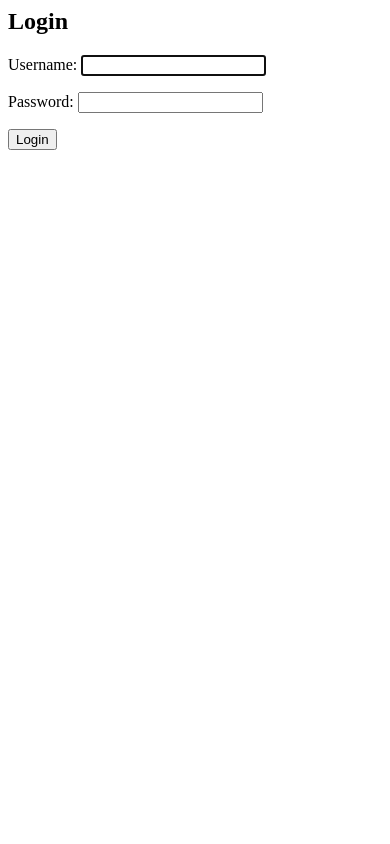
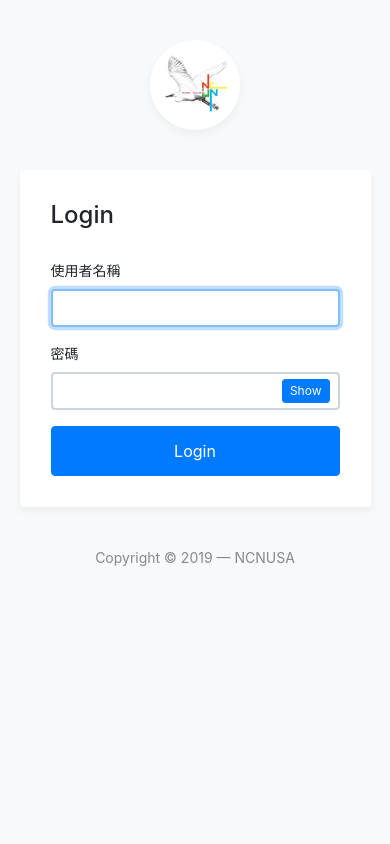
Before and after one commit to NCNUSA/member, a Django app: page /accounts/login/ in a window 390 px wide. Run offline with Django 3.2, Linux system fonts and the light colour scheme; some libraries are stand-ins or nearby versions.

Commit message:
美化首頁、新增檢查表單說明圖片

```diff
--- /dev/null
+++ b/static/css/my-login.css
@@ -0,0 +1,76 @@
+html,body {
+	height: 100%;
+}
+
+body.my-login-page {
+	background-color: #f7f9fb;
+	font-size: 14px;
+}
+
+.my-login-page .brand {
+	width: 90px;
+	height: 90px;
+	overflow: hidden;
+	border-radius: 50%;
+	margin: 0 auto;
+	margin: 40px auto;
+	box-shadow: 0 4px 8px rgba(0,0,0,.05);
+	position: relative;
+	z-index: 1;
+}
+
+.my-login-page .brand img {
+	width: 100%;
+}
+
+.my-login-page .card-wrapper {
+	width: 400px;
+}
+
+.my-login-page .card {
+	border-color: transparent;
+	box-shadow: 0 4px 8px rgba(0,0,0,.05);
+}
+
+.my-login-page .card.fat {
+	padding: 10px;
+}
+
+.my-login-page .card .card-title {
+	margin-bottom: 30px;
+}
+
+.my-login-page .form-control {
+	border-width: 2.3px;
+}
+
+.my-login-page .form-group label {
+	width: 100%;
+}
+
+.my-login-page .btn.btn-block {
+	padding: 12px 10px;
+}
+
+.my-login-page .footer {
+	margin: 40px 0;
+	color: #888;
+	text-align: center;
+}
+
+@media screen and (max-width: 425px) {
+	.my-login-page .card-wrapper {
+		width: 90%;
+		margin: 0 auto;
+	}
+}
+
+@media screen and (max-width: 320px) {
+	.my-login-page .card.fat {
+		padding: 0;
+	}
+
+	.my-login-page .card.fat .card-body {
+		padding: 15px;
+	}
+}
--- /dev/null
+++ b/static/js/my-login.js
@@ -0,0 +1,84 @@
+/******************************************
+ * My Login
+ *
+ * Bootstrap 4 Login Page
+ *
+ * @author          Muhamad Nauval Azhar
+ * @uri 			https://nauval.in
+ * @copyright       Copyright (c) 2018 Muhamad Nauval Azhar
+ * @license         My Login is licensed under the MIT license.
+ * @github          https://github.com/nauvalazhar/my-login
+ * @version         1.2.0
+ *
+ * Help me to keep this project alive
+ * https://www.buymeacoffee.com/mhdnauvalazhar
+ *
+ ******************************************/
+
+'use strict';
+
+$(function() {
+
+	$("input[type='password'][data-eye]").each(function(i) {
+		var $this = $(this),
+			id = 'eye-password-' + i,
+			el = $('#' + id);
+
+		$this.wrap($("<div/>", {
+			style: 'position:relative',
+			id: id
+		}));
+
+		$this.css({
+			paddingRight: 60
+		});
+		$this.after($("<div/>", {
+			html: 'Show',
+			class: 'btn btn-primary btn-sm',
+			id: 'passeye-toggle-'+i,
+		}).css({
+				position: 'absolute',
+				right: 10,
+				top: ($this.outerHeight() / 2) - 12,
+				padding: '2px 7px',
+				fontSize: 12,
+				cursor: 'pointer',
+		}));
+
+		$this.after($("<input/>", {
+			type: 'hidden',
+			id: 'passeye-' + i
+		}));
+
+		var invalid_feedback = $this.parent().parent().find('.invalid-feedback');
+
+		if(invalid_feedback.length) {
+			$this.after(invalid_feedback.clone());
+		}
+
+		$this.on("keyup paste", function() {
+			$("#passeye-"+i).val($(this).val());
+		});
+		$("#passeye-toggle-"+i).on("click", function() {
+			if($this.hasClass("show")) {
+				$this.attr('type', 'password');
+				$this.removeClass("show");
+				$(this).removeClass("btn-outline-primary");
+			}else{
+				$this.attr('type', 'text');
+				$this.val($("#passeye-"+i).val());
+				$this.addClass("show");
+				$(this).addClass("btn-outline-primary");
+			}
+		});
+	});
+
+	$(".my-login-validation").submit(function() {
+		var form = $(this);
+        if (form[0].checkValidity() === false) {
+          event.preventDefault();
+          event.stopPropagation();
+        }
+		form.addClass('was-validated');
+	});
+});
--- a/templates/GoogleSheet/list.html
+++ b/templates/GoogleSheet/list.html
@@ -24,6 +24,7 @@
                                 <a class="nav-item nav-link" href="{% url 'index' %}">會員搜尋</a>
                                 <a class="nav-item nav-link" href="{% url 'gp.list' %}">群組</a>
                                 <a class="nav-item nav-link active" href="{% url 'GoogleSheet' %}">表單資料</a>
+                                <a class="nav-item nav-link" href="{% url 'sheet_check' %}">檢查表單</a>
                                 <a class="nav-item nav-link" href="{% url 'admin:index' %}">管理後台</a>
                                 <a class="nav-item nav-link" href="{% url 'logout' %}">登出</a>
                         </div>
--- a/templates/Group/list.html
+++ b/templates/Group/list.html
@@ -23,6 +23,7 @@
                                 <a class="nav-item nav-link" href="{% url 'index' %}">會員搜尋</a>
                                 <a class="nav-item nav-link active" href="{% url 'gp.list' %}">群組</a>
                                 <a class="nav-item nav-link" href="{% url 'GoogleSheet' %}">表單資料</a>
+                                <a class="nav-item nav-link" href="{% url 'sheet_check' %}">檢查表單</a>
                                 <a class="nav-item nav-link" href="{% url 'admin:index' %}">管理後台</a>
                                 <a class="nav-item nav-link" href="{% url 'logout' %}">登出</a>
                         </div>
--- a/templates/registration/login.html
+++ b/templates/registration/login.html
@@ -1,7 +1,67 @@
-<!-- templates/registration/login.html -->
-<h2>Login</h2>
-<form method="post">
-  {% csrf_token %}
-  {{ form.as_p }}
-  <button type="submit">Login</button>
-</form>
+{% load staticfiles %}
+<!DOCTYPE html>
+<html lang="en">
+<head>
+	<meta charset="utf-8">
+	<meta name="viewport" content="width=device-width,initial-scale=1">
+	<title>暨大學生會</title>
+	<link rel="stylesheet" type="text/css" href="https://stackpath.bootstrapcdn.com/bootstrap/4.1.1/css/bootstrap.min.css">
+	<link rel="stylesheet" type="text/css" href={% static "css/my-login.css" %}>
+</head>
+
+<body class="my-login-page">
+	<section class="h-100">
+		<div class="container h-100">
+			<div class="row justify-content-md-center h-100">
+				<div class="card-wrapper">
+					<div class="brand">
+						<img src={% static "img/logo.jpg" %} alt="logo">
+					</div>
+					<div class="card fat">
+						<div class="card-body">
+							<h4 class="card-title">Login</h4>
+							<form method="POST" class="my-login-validation" novalidate="">
+                                {% csrf_token %}
+								<div class="form-group">
+									<label for="username">使用者名稱</label>
+									<input id="username" type="text" class="form-control" name="username" value="" required autofocus>
+								</div>
+
+								<div class="form-group">
+{#									<label for="password">Password#}
+{#										<a href="forgot.html" class="float-right">#}
+{#											Forgot Password?#}
+{#										</a>#}
+{#									</label>#}
+                                    <label for="password">密碼</label>
+									<input id="password" type="password" class="form-control" name="password" required data-eye>
+								    <div class="invalid-feedback">
+								    	Password is required
+							    	</div>
+                                    {% if form.errors %}
+                                        <label style="color: red">使用者名稱或密碼錯誤！</label>
+                                    {% endif %}
+								</div>
+
+								<div class="form-group m-0">
+									<button type="submit" class="btn btn-primary btn-block">
+										Login
+									</button>
+								</div>
+							</form>
+						</div>
+					</div>
+					<div class="footer">
+						Copyright &copy; 2019 &mdash; NCNUSA
+					</div>
+				</div>
+			</div>
+		</div>
+	</section>
+
+    <script src="https://code.jquery.com/jquery-3.3.1.slim.min.js" integrity="sha384-q8i/X+965DzO0rT7abK41JStQIAqVgRVzpbzo5smXKp4YfRvH+8abtTE1Pi6jizo"
+		 crossorigin="anonymous"></script>
+	<script src="https://stackpath.bootstrapcdn.com/bootstrap/4.1.3/js/bootstrap.min.js"></script>
+	<script src={% static  "js/my-login.js"%}></script>
+</body>
+</html>
--- a/templates/xls_check/upload.html
+++ b/templates/xls_check/upload.html
@@ -1,3 +1,4 @@
+{% load staticfiles %}
 <!DOCTYPE html>
 <html>
 	<head>
@@ -134,5 +135,8 @@
                         </div>
                     </div>
                 </form>
+            <div class="row">
+                <img  src={% static "img/sheet_check_example.jpg" %}>
+            </div>
         </div>
 </html>
```
Also changed, not shown: static/img/logo.jpg (added), static/img/sheet_check_example.jpg (added).
